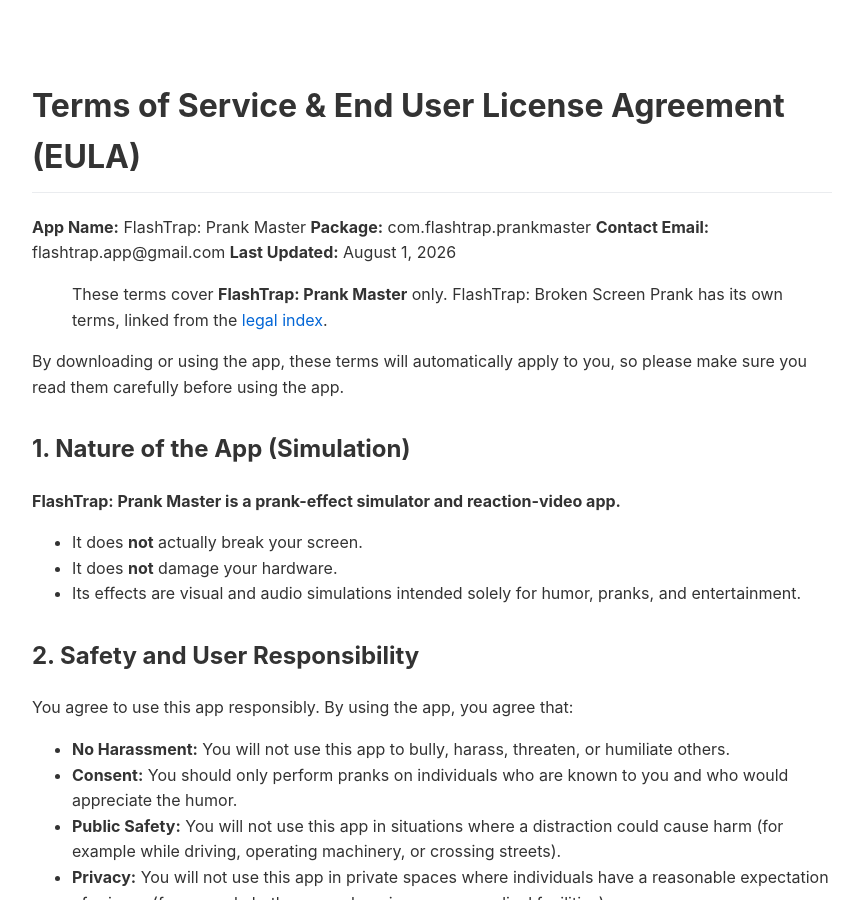
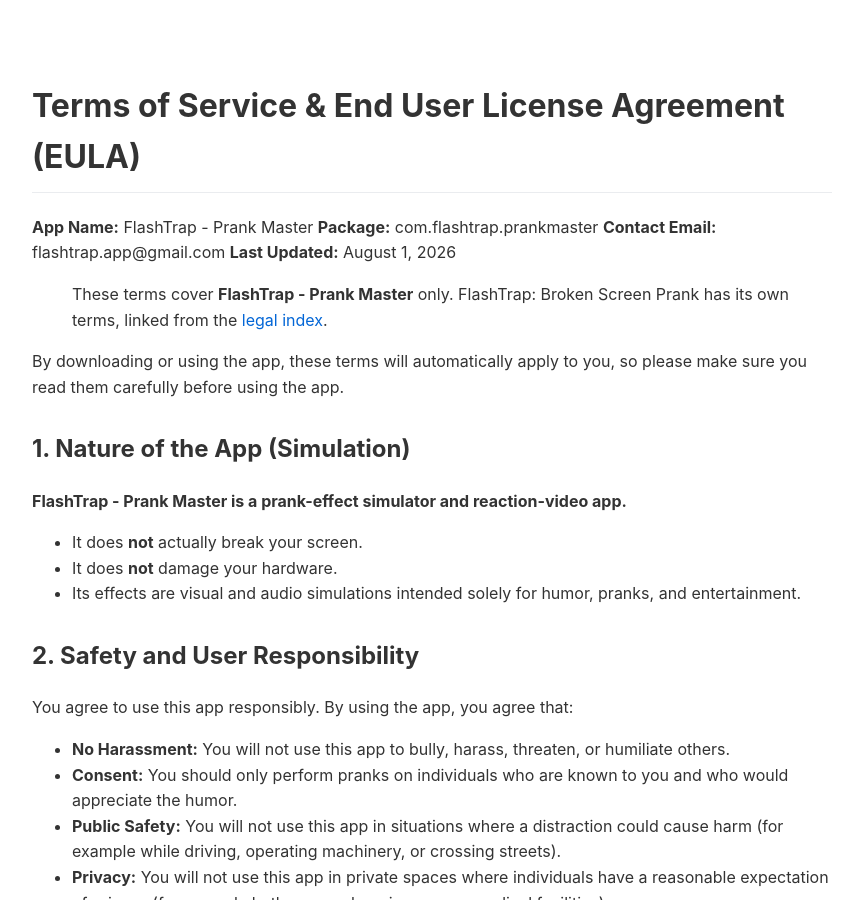
Before and after one commit to flashtrap/flashtrap-legal, a Jekyll site: the page built from prank-master/terms-of-service.md, in a window 1280 px wide and 900 px high. Shown: the whole window, without its empty margins (208-1071 px from the left). Built offline with Jekyll 4.4.1, drawn with Linux system fonts in a browser that asks for light colours; our own code applies the rules of GitHub Pages for plain Markdown files.

```diff
--- a/prank-master/terms-of-service.md
+++ b/prank-master/terms-of-service.md
@@ -1,18 +1,18 @@
 # Terms of Service & End User License Agreement (EULA)
 
-**App Name:** FlashTrap: Prank Master
+**App Name:** FlashTrap - Prank Master
 **Package:** com.flashtrap.prankmaster
 **Contact Email:** flashtrap.app@gmail.com
 **Last Updated:** August 1, 2026
 
-> These terms cover **FlashTrap: Prank Master** only. FlashTrap: Broken Screen Prank has its own
+> These terms cover **FlashTrap - Prank Master** only. FlashTrap: Broken Screen Prank has its own
 > terms, linked from the [legal index](../).
 
 By downloading or using the app, these terms will automatically apply to you, so please make sure
 you read them carefully before using the app.
 
 ## 1. Nature of the App (Simulation)
-**FlashTrap: Prank Master is a prank-effect simulator and reaction-video app.**
+**FlashTrap - Prank Master is a prank-effect simulator and reaction-video app.**
 * It does **not** actually break your screen.
 * It does **not** damage your hardware.
 * Its effects are visual and audio simulations intended solely for humor, pranks, and entertainment.
```
Also changed, not shown: prank-master/privacy-policy.md (+3 -3 lines), prank-master/submission-agreement.md (+1 -1 lines).
